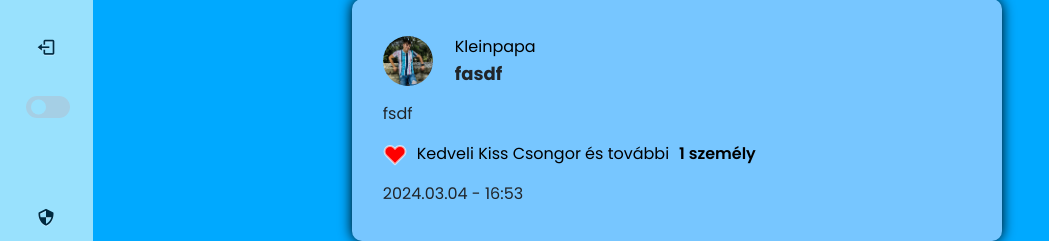
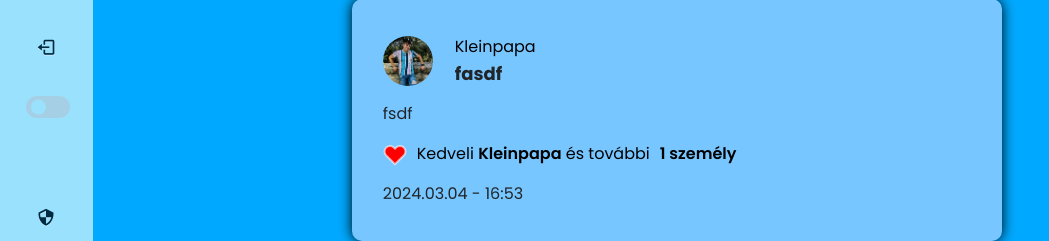
Before and after one commit to Voros-Webshop-Fejlesztok/Webshop-Projekt, a Django app: page /forum/ in a window 1280 px wide. Shown: the part 559-800 px from the top of the page, without its empty margins (0-1049 px from the left). Run offline with Django 4.2, Linux system fonts and the light colour scheme; a user stored in the database is signed in; data comes from the database, SQL or seed files in the repository; both versions use the stored data as it was after the commit; some libraries are stand-ins or nearby versions.

Commit message:
Version 3.3 - Insta like system javítások

```diff
--- a/static/css/main-page.css
+++ b/static/css/main-page.css
@@ -837,3 +837,13 @@ body.dark .product .popup-card .info .add-wish {
   text-align: center;
   border-radius: 20px;
 }
+
+a.liker{
+  text-decoration: none;
+  color: black;
+  font-weight: 600;
+}
+
+a.liker:hover{
+  font-weight: 700;
+}
--- a/static/css/profile.css
+++ b/static/css/profile.css
@@ -198,9 +198,8 @@ a.follower_a{
 
 button{
     background-color: green;
-    border-radius: 20%;
+    border-radius: 50%;
     background: none;
-    border: none;
 }
 p.likes{
     font-weight: 600;
--- a/store/templates/store/forum.html
+++ b/store/templates/store/forum.html
@@ -84,10 +84,10 @@
           </svg>
           </a>
           {% if post.likes.all.count == 1 %}
-          <p class="like-value">Kedveli {{post.likes.all.0}}</p>
+          <p class="like-value">Kedveli <a class="liker" href="{% url 'profile' post.likes.all.0.user.id %}">{{post.likes.all.0}}</a></p>
           {% endif %}
           {% if post.likes.all.count > 1 %}
-          <p class="like-value">Kedveli {{post.likes.all.0}} és további <p class="likes">{{post.number_of_likes}} személy</p></p>
+          <p class="like-value">Kedveli <a class="liker" href="{% url 'profile' post.likes.all.0.user.id %}">{{post.likes.all.0.user}}</a> és további <p class="likes">{{post.number_of_likes}} személy</p></p>
           {% endif %}
         </div>
         </div>
```
Also changed, not shown: db.sqlite3.
